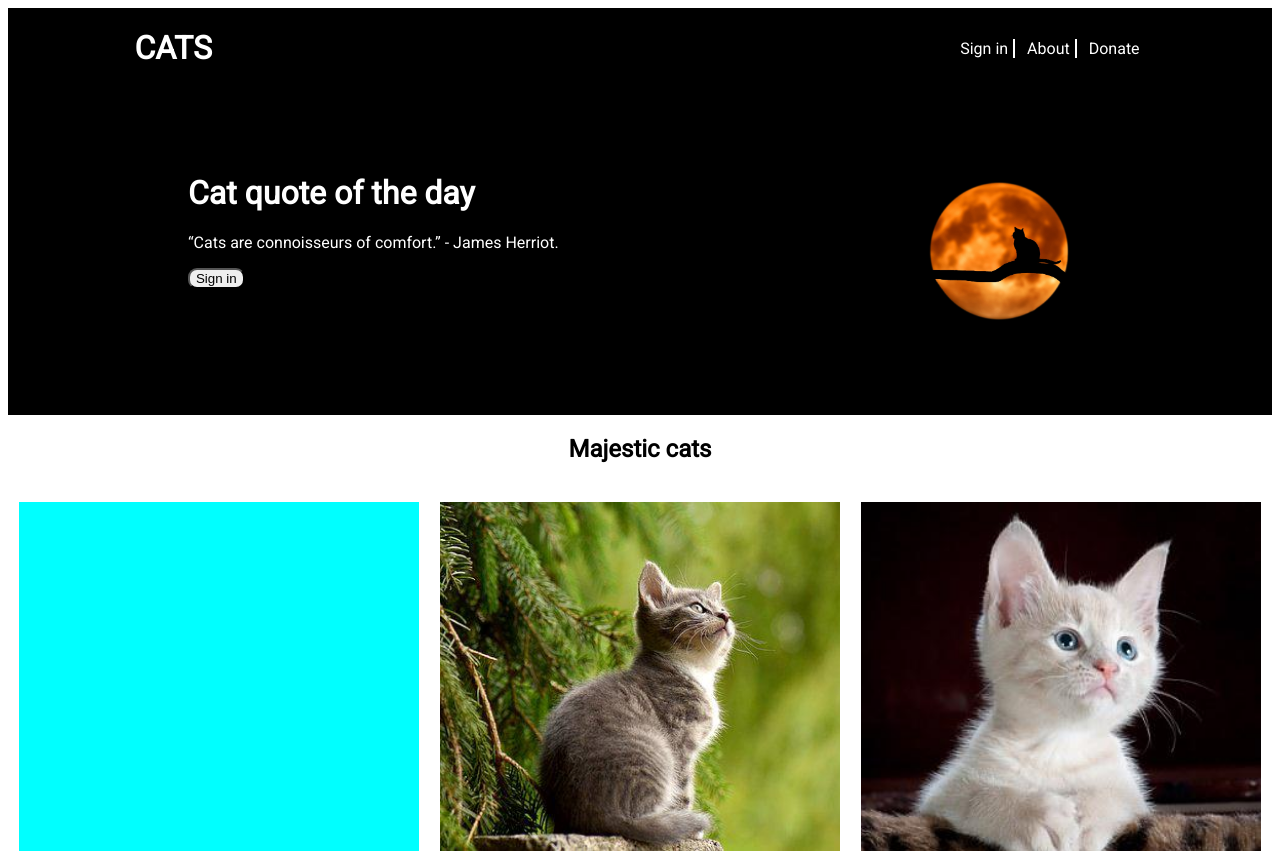
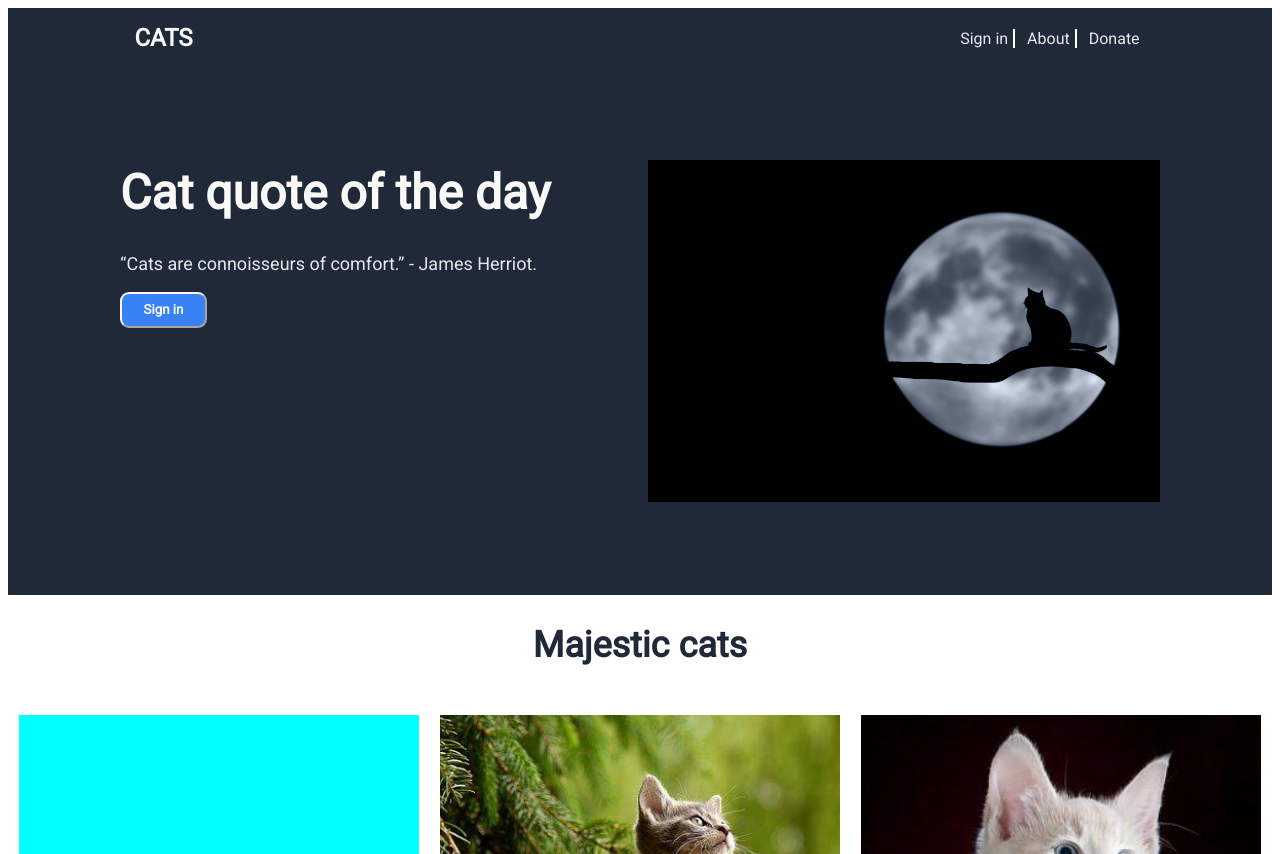
Before and after one commit to Adebisi1234/cat-landing-page, a plain HTML site: page index.html in a window 1280 px wide. Shown: the top 854 px of the page. Drawn offline with Linux system fonts and the light colour scheme.

Commit message:
Made final edits and added comments

```diff
--- a/index.html
+++ b/index.html
@@ -32,7 +32,7 @@
         </div>
         <div class="placeholder"></div>
     </main>
-    <section>
+    <section class="cats">
         <h2>Majestic cats</h2>
         <embed name="cats" src="cat.mp3" loop="true" hidden="true" autostart="true">
         <div class="container">
--- a/style.css
+++ b/style.css
@@ -1,19 +1,49 @@
 @import url('https://fonts.googleapis.com/css2?family=Roboto&display=swap');
 
-body {
+* {
     font-family: 'Roboto', sans-serif;
-    color: white;
 }
 
 header, footer,main {
     display: flex;
-    background-color: black;
+    background-color: #1f2937;
 }
+
+a {
+    text-decoration: none;
+}
+
+/* Header & main */
 
 header {
     padding: 0 10%;
     justify-content: space-between;
     align-items: center;
+}
+
+header h1 {
+    font-size: 24px;
+    color: #f9faf8;
+}
+
+.main h1 {
+    font-size: 48px;
+    font-weight: 900;
+    color: #f9faf8;
+}
+
+.main p {
+    font-size: 18px;
+    color: #e5e7eb;
+}
+
+button {
+    border-radius: 9px;
+    padding: 2% 5%;
+    background-color: #3882f6;
+    border-color: #f9faf8;
+    color: #f9faf8;
+    font-weight: 600;
 }
 
 ul {
@@ -23,39 +53,43 @@ ul {
     margin: 0;
 }
 
-button {
-    border-radius: 9px;
+li {
+    margin: 1px;
+    border-right: 2px solid white;
+    padding-right: 5px;
+    color: #e5e7eb;
 }
+li:last-child {
+    border: none;
+}
+
+
 
 li {
     list-style: none;
 }
 .placeholder {
-    flex-shrink: 0;
-    width: 300px;
-    height: 200px;
-    background-color: aqua;
+    flex-shrink: 1;
+    width: 40vw;
+    height: 50vh;
+    background: url(./logo.jpg) #1f2937;
+    background-size: contain;
+    background-repeat: no-repeat;
+    background-blend-mode: luminosity;
+    background-position: center;
 }
 
+/* Sign in section */
 .blue {
     padding: 5%;
     display: flex;
     align-items: center;
     justify-content: space-between;
-    background-color: blue;
+    background-color: #3882f6;
     flex: 1;
 }
 
-.review {
-    display: flex;
-    flex-direction: column;
-    padding: 15%;
-    background-color: gray;
-}
 
-strong {
-    align-self: flex-end;
-}
 .sign {
     display: flex;
     justify-content: center;
@@ -64,9 +98,9 @@ strong {
 }
 
 .blue button {
-    background-color: blue;
+    background-color: #3882f6;;
+    border-color: white;
     color: white;
-    border-color: white;
 }
 
 main {
@@ -74,10 +108,13 @@ main {
     justify-content: space-around;
     padding: 5%;
 }
+/* Images Section */
 
 section h2 {
     text-align: center;
-    color: black;
+    color: #1f2937;
+    font-size: 36px;
+    font-weight: 900;
 }
 
 .container {
@@ -131,11 +168,6 @@ footer {
     background-repeat: no-repeat;
 }
 
-.placeholder {
-    background-image: url(./logo.jpg);
-    background-size: contain;
-    background-repeat: no-repeat;
-}
 
 .five {
     background-image: url(./img/cat\ 5.jpg);
@@ -148,11 +180,16 @@ footer {
     background-size: cover;
     background-repeat: no-repeat;
 }
-li {
-    margin: 1px;
-    border-right: 2px solid white;
-    padding-right: 5px;
+
+/* Review section */
+
+.review {
+    display: flex;
+    flex-direction: column;
+    padding: 15%;
+    background-color: gray;
 }
-li:last-child {
-    border: none;
+
+strong {
+    align-self: flex-end;
 }
```
